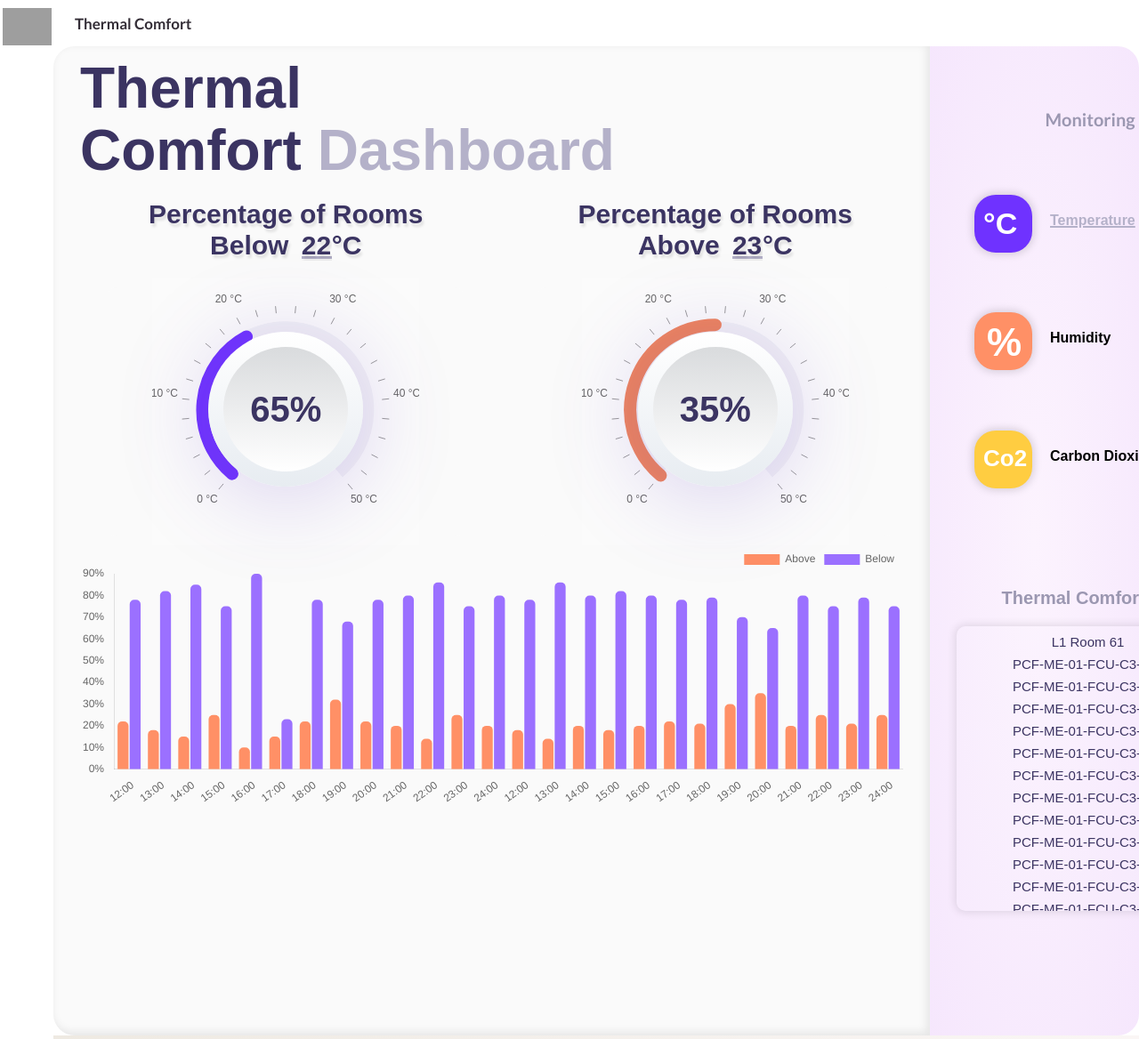
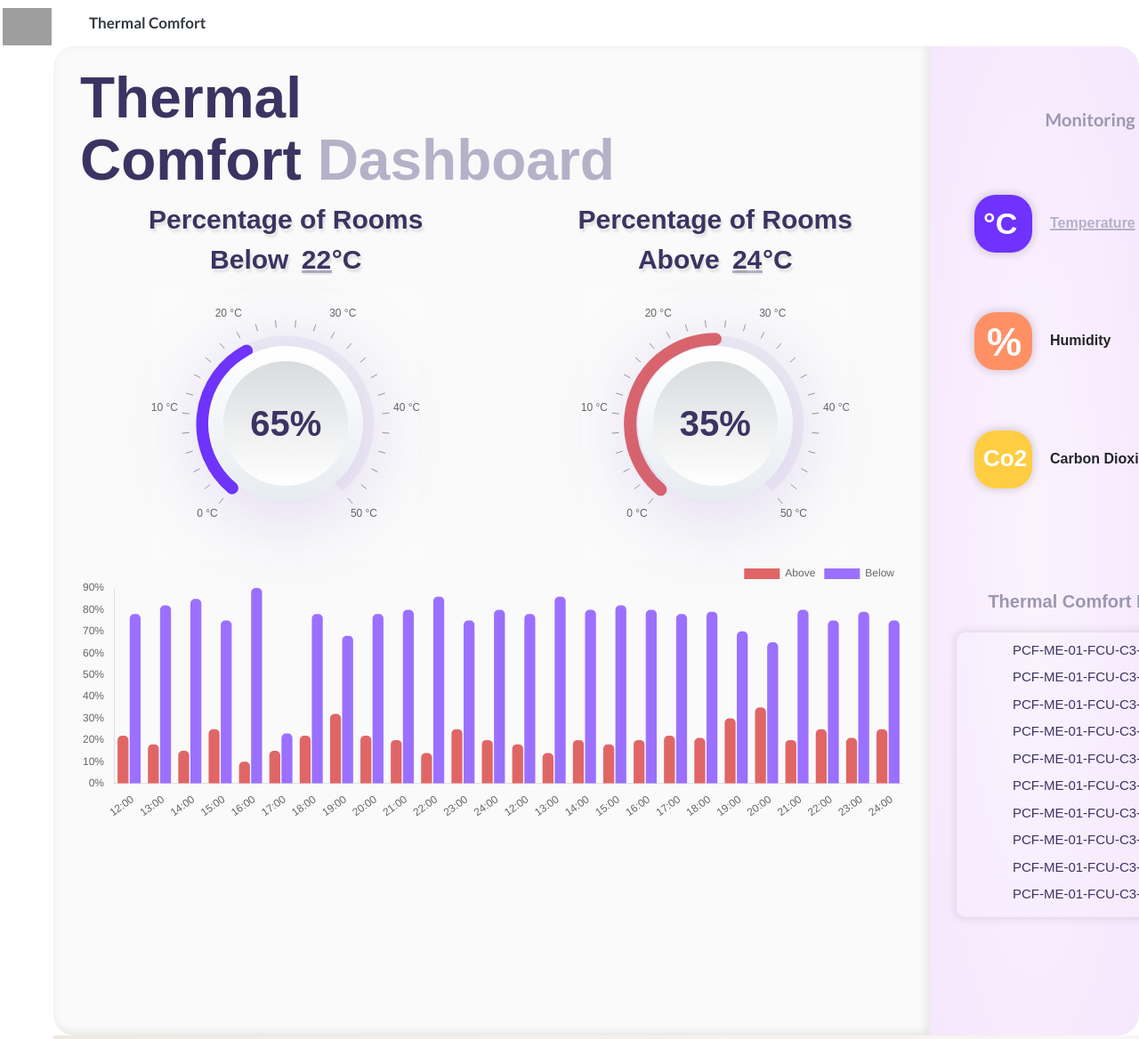
Before and after one commit to oiBsa/Barangaroo-Dashboard-POC, a Django app: page /thermal_comfort/ in a window 1280 px wide. Shown: the whole page at 89% size. Run offline with Django 4.2, Linux system fonts and the light colour scheme; a user stored in the database is signed in; some libraries are stand-ins or nearby versions; grey boxes are pictures that could not be loaded.

Commit message:
updated TCD

```diff
--- a/template/EQUIP.html
+++ b/template/EQUIP.html
@@ -571,7 +571,7 @@
                         <div class="dropdown">
                             <button class="dropbtn" id='dropdown-button'>Type</button>
                             <div class="dropdown-content">
-                                <option href="#" value="7" onclick="jsFunction(this.value);">NABLES</option>
+                                <option href="#" value="7" onclick="jsFunction(this.value);">NABERS</option>
                                 <option href="#" value="1" onclick="jsFunction(this.value);">Bar</option>
                                 <option href="#" value="2" onclick="jsFunction(this.value);">Line</option>
                                 <option href="#" value="3" onclick="jsFunction(this.value);">Pie</option>
--- a/template/ThermalComfortDashboard.html
+++ b/template/ThermalComfortDashboard.html
@@ -19,6 +19,9 @@
   <script src="https://code.highcharts.com/highcharts-more.js"></script>
   <script src="https://code.highcharts.com/modules/solid-gauge.js"></script>
   <script src="https://cdn.jsdelivr.net/npm/chart.js@3.9.1/dist/chart.js"></script>
+  <link rel="stylesheet" href="https://stackpath.bootstrapcdn.com/bootstrap/4.4.1/css/bootstrap.min.css" integrity="sha384-Vkoo8x4CGsO3+Hhxv8T/Q5PaXtkKtu6ug5TOeNV6gBiFeWPGFN9MuhOf23Q9Ifjh" crossorigin="anonymous">
+  <script src="https://stackpath.bootstrapcdn.com/bootstrap/4.4.1/js/bootstrap.min.js" integrity="sha384-wfSDF2E50Y2D1uUdj0O3uMBJnjuUD4Ih7YwaYd1iqfktj0Uod8GCExl3Og8ifwB6" crossorigin="anonymous"></script>
+
   <title>Thermal Comfort</title>
 </head>
 
@@ -71,24 +74,60 @@
             <div>
               <p>Percentage of Rooms<br>Below
                 <input value="22.5" id="belowTempThresh" style='text-decoration: underline; text-decoration-color: #B4B1C9;'></input>&deg;C</p>
-              <div id="TCDgauge">
+              <div id="TCDgauge" class="belowButton">
                 <div id="gaugecontainers1" style="width: 300px; height: 300px; margin: 0 auto">
                 </div>
-                <div id="center-circle">
-                  <span id="totalConsumptionValue" class="TCDgaugeValue">65%</span>
+                <button id="center-circle" style="border:none;" class='btn gaugeBelowClick' data-toggle="modal" data-target="#myModal" label='below'>
+                  <span id="belowAvg" class="TCDgaugeValue">65%</span>
+                </button>
+                <div class="modal" id="myModal">
+                  <div class="modal-dialog">
+                    <div class="modal-content" style="min-width:30vw;border-radius:20px;padding:5px 5px;">
+
+                      <!-- Modal Header -->
+                      <div class="modal-header">
+                        <h4 class="modal-title">Equipment Temperature</h4>
+                        <button type="button" class="close" data-dismiss="modal">&times;</button>
+                      </div>
+
+                      <!-- Modal body -->
+                      <div class="modal-body" style="max-height:50vh; overflow-y:auto;">
+                          <table class="table table-striped" id="table">
+                    <thead>
+                      <tr>
+                        <th>Equipment</th>
+                        <th>Temperature</th>
+                      </tr>
+                    </thead>
+                    <tbody id='dialog-tbody'>
+                      <tr>
+                        <td>          Please wait....</td>
+                        <td> <i class="bx bx-loader-alt bx-spin"></i> </td>
+                      </tr>
+                    </tbody>
+                  </table>
+                  </div>
+
+                      <!-- Modal footer -->
+                      <div class="modal-footer">
+                        <button type="button" class="btn btn-danger" data-dismiss="modal">Close</button>
+                      </div>
+
+                    </div>
+                  </div>
                 </div>
 
               </div>
             </div>
             <div>
               <p>Percentage of Rooms<br>Above
-                <input value="23.9" id="aboveTempThresh" style='text-decoration: underline; text-decoration-color: #B4B1C9;'></input>&deg;C</p>
-              <div id="TCDgauge">
+                <input value="24.2" id="aboveTempThresh" style='text-decoration: underline; text-decoration-color: #B4B1C9;'></input>&deg;C</p>
+              <div id="TCDgauge" class='aboveButton'>
                 <div id="gaugecontainers2" style="width: 300px; height: 300px; margin: 0 auto">
                 </div>
-                <div id="center-circle">
-                  <span id="totalConsumptionValue" class="TCDgaugeValue">35%</span>
-                </div>
+                <button id="center-circle" style="border:none;" class='btn gaugeAboveClick' data-toggle="modal" data-target="#myModal" label='above'>
+                  <span id="aboveAvg" class="TCDgaugeValue">35%</span>
+                </button>
               </div>
             </div>
           </div>
@@ -140,26 +179,26 @@
           </div>
         </div>
         <div id="thermalComfortSideBarDropDown">
-          <p>Thermal Comfort For</p>
+          <p id="thermalComfortAll">Thermal Comfort For All</p>
           <form name="form" action="">
-            <ul name="toys" id="toy-id" size="6">
-              <li value="1" onclick="switchChannel(this)">L1 Room 61</li>
-              <li value="2" onclick="switchChannel(this)">PCF-ME-01-FCU-C3-076</li>
-              <li value="3" onclick="switchChannel(this)">PCF-ME-01-FCU-C3-004</li>
-              <li value="4" onclick="switchChannel(this)">PCF-ME-01-FCU-C3-078</li>
-              <li value="5" onclick="switchChannel(this)">PCF-ME-01-FCU-C3-012</li>
-              <li value="6" onclick="switchChannel(this)">PCF-ME-01-FCU-C3-076</li>
-              <li value="7" onclick="switchChannel(this)">PCF-ME-01-FCU-C3-004</li>
-              <li value="8" onclick="switchChannel(this)">PCF-ME-01-FCU-C3-078</li>
-              <li value="9" onclick="switchChannel(this)">PCF-ME-01-FCU-C3-012</li>
-              <li value="10" onclick="switchChannel(this)">PCF-ME-01-FCU-C3-076</li>
-              <li value="11" onclick="switchChannel(this)">PCF-ME-01-FCU-C3-004</li>
-              <li value="12" onclick="switchChannel(this)">PCF-ME-01-FCU-C3-078</li>
-              <li value="14" onclick="switchChannel(this)">PCF-ME-01-FCU-C3-012</li>
-              <li value="15" onclick="switchChannel(this)">PCF-ME-01-FCU-C3-076</li>
-              <li value="16" onclick="switchChannel(this)">PCF-ME-01-FCU-C3-004</li>
-              <li value="17" onclick="switchChannel(this)">PCF-ME-01-FCU-C3-078</li>
-              <li value="18" onclick="switchChannel(this)">PCF-ME-01-FCU-C3-012</li>
+            <ul name="toys" id="levels" size="6">
+              <li value="1">PCF-ME-01-FCU-C3-012</li>
+              <li value="2">PCF-ME-01-FCU-C3-076</li>
+              <li value="3">PCF-ME-01-FCU-C3-004</li>
+              <li value="4">PCF-ME-01-FCU-C3-078</li>
+              <li value="5">PCF-ME-01-FCU-C3-012</li>
+              <li value="6">PCF-ME-01-FCU-C3-076</li>
+              <li value="7">PCF-ME-01-FCU-C3-004</li>
+              <li value="8">PCF-ME-01-FCU-C3-078</li>
+              <li value="9">PCF-ME-01-FCU-C3-012</li>
+              <li value="10">PCF-ME-01-FCU-C3-076</li>
+              <li value="11">PCF-ME-01-FCU-C3-004</li>
+              <li value="12">PCF-ME-01-FCU-C3-078</li>
+              <li value="14">PCF-ME-01-FCU-C3-012</li>
+              <li value="15">PCF-ME-01-FCU-C3-076</li>
+              <li value="16">PCF-ME-01-FCU-C3-004</li>
+              <li value="17">PCF-ME-01-FCU-C3-078</li>
+              <li value="18">PCF-ME-01-FCU-C3-012</li>
             </ul>
           </form>
         </div>
@@ -178,12 +217,13 @@
     var xValues = ['12:00', '13:00', '14:00', '15:00', '16:00', '17:00', '18:00', '19:00', '20:00', '21:00', '22:00', '23:00', '24:00', '12:00', '13:00', '14:00', '15:00', '16:00', '17:00', '18:00', '19:00', '20:00', '21:00', '22:00', '23:00', '24:00'];
     var yValuesAbove = [22, 18, 15, 25, 10, 15, 22, 32, 22, 20, 14, 25, 20, 18, 14, 20, 18, 20, 22, 21, 30, 35, 20, 25, 21, 25];
     var yValuesBelow = [78, 82, 85, 75, 90, 23, 78, 68, 78, 80, 86, 75, 80, 78, 86, 80, 82, 80, 78, 79, 70, 65, 80, 75, 79, 75];
-    var colorListAbove = new Array(yValuesAbove.length).fill('#FF9066');
+    var colorListAbove = new Array(yValuesAbove.length).fill('#e06666');
     var maxTemp = indexOfMax(yValuesAbove);
     var minTemp = indexOfMin(yValuesAbove);
     var colorListBelow = new Array(yValuesAbove.length).fill('#9b70ff');
     var maxTemp = indexOfMax(yValuesBelow);
     var minTemp = indexOfMin(yValuesBelow);
+
     function polarToCartesian(centerX, centerY, radius, angleInDegrees) {
       var angleInRadians = (angleInDegrees - 180) * Math.PI / 180;
 
@@ -459,14 +499,32 @@
       series: [{
         name: 'Average',
         animation: false,
-        borderColor: '#ec6f41d7',
+        borderColor: '#e06666',
         data: [{
-          color: '#ec6f41d7',
+          color: '#e06666',
           radius: '82%',
           innerRadius: '82%',
           y: 25
         }]},
       ]
+    });
+    $('#levels').on("click", "li", function(){
+      $(this).parent().find('li').removeClass('active');
+      $(this).addClass('active');
+      document.getElementById("thermalComfortAll").innerHTML = "Thermal Comfort For"
+      gauge1.update({
+        series: [{
+          animation: false,
+          data: [{ y: 22 }]}]
+      }, true, false, false);
+      gauge2.update({
+        series: [{
+          animation: false,
+          data: [{ y: 25 }]}]
+      }, true, false, false);
+      document.getElementById("aboveAvg").innerHTML="16%";
+      document.getElementById("belowAvg").innerHTML="84%";
+
     });
     var Chart1 = new Chart(ctx, chartConfig);
     document.getElementById("tempratureAboveArc").setAttribute("d", describeArc(115, 115, 110, 0, 359));
```
Also changed, not shown: 1 other file.
